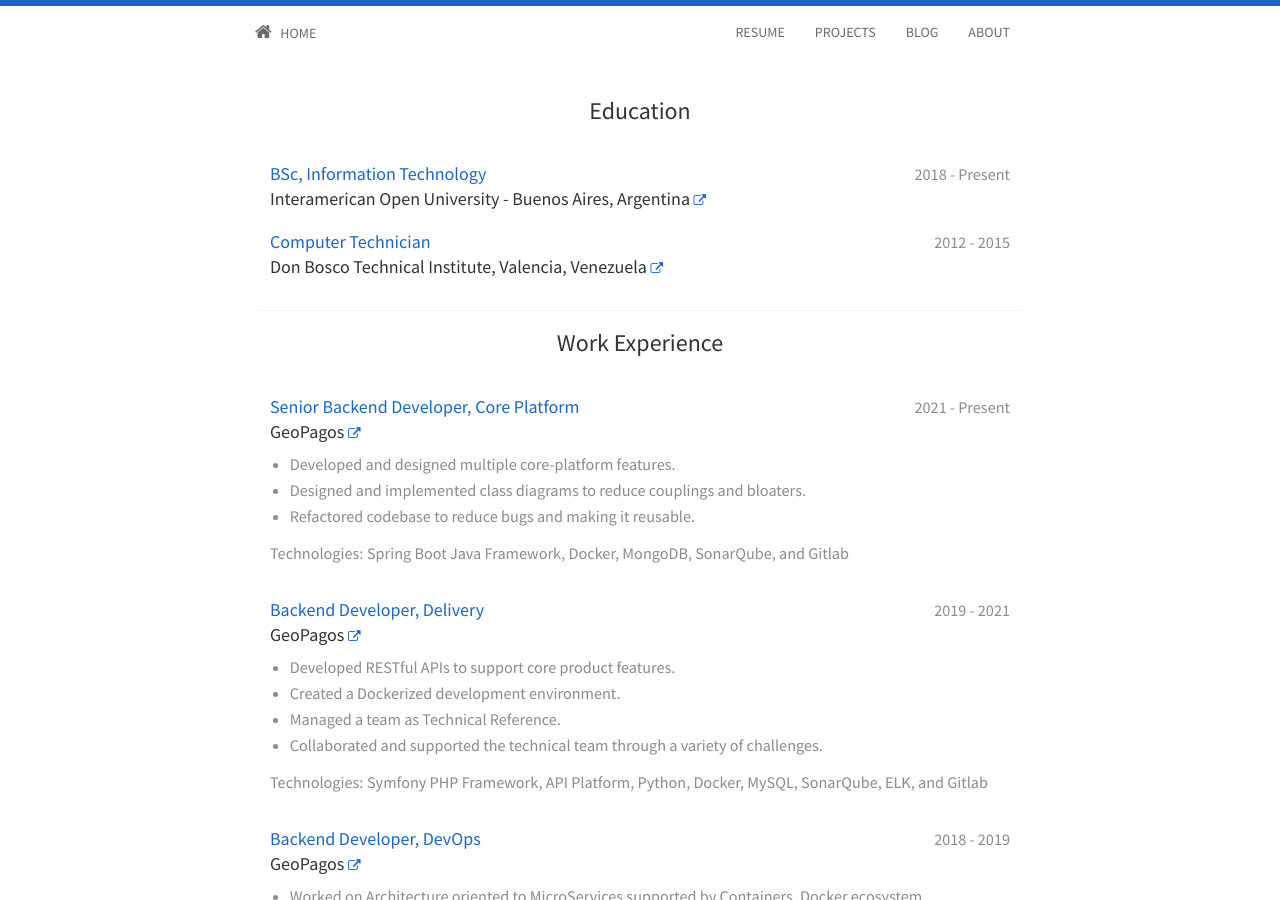
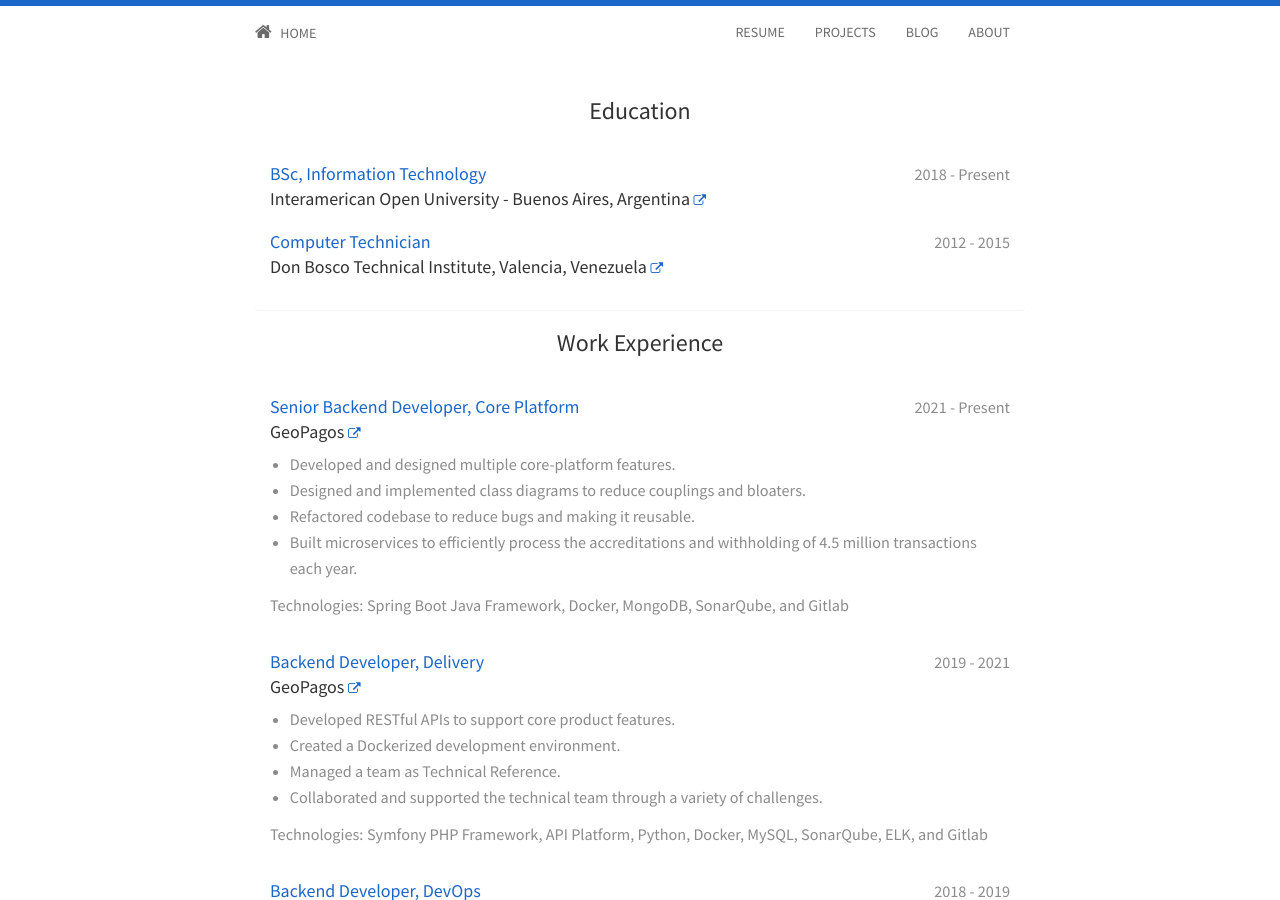
Before and after one commit to jfernancordova/jfernancordova.github.io, a Jekyll site: the page built from resume.html, in a window 1280 px wide and 900 px high. Built offline with Jekyll 4.4.1, drawn with Linux system fonts in a browser that asks for light colours; nearby versions of some CDN libraries.

Commit message:
Update employment.yml

```diff
--- a/_data/employment.yml
+++ b/_data/employment.yml
@@ -6,6 +6,7 @@
     - Developed and designed multiple core-platform features.
     - Designed and implemented class diagrams to reduce couplings and bloaters.
     - Refactored codebase to reduce bugs and making it reusable.
+    - Built microservices to efficiently process the accreditations and withholding of 4.5 million transactions each year.
   tech:
   - Spring Boot Java Framework
   - Docker
```
